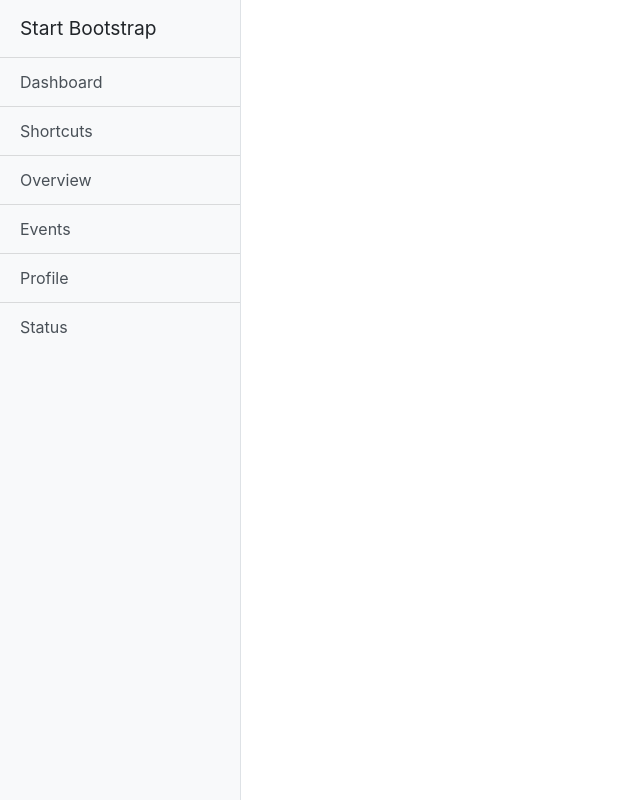
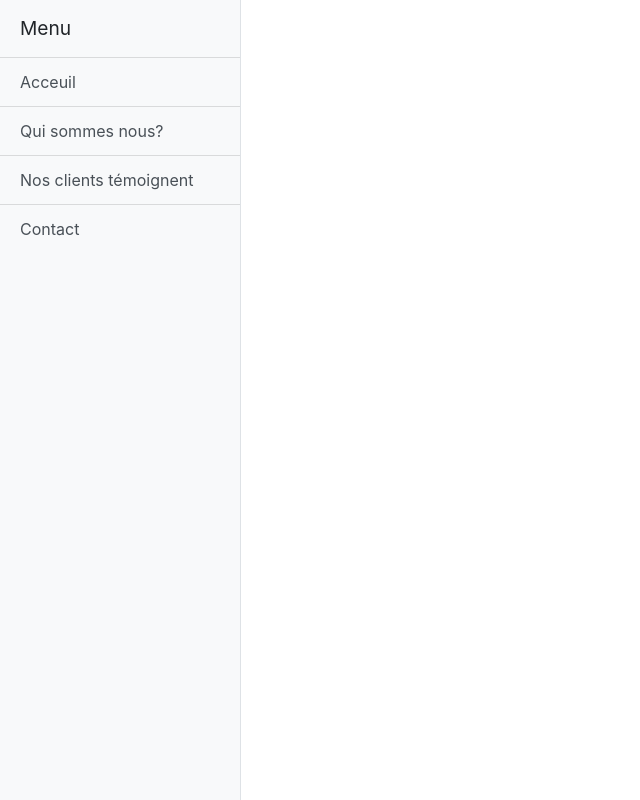
Before and after one commit to crzdieu/Projet-PHP, a PHP site: page / in a window 1280 px wide. Shown: the whole page, without its empty margins (0-640 px from the left). Run offline with PHP 8.4, Linux system fonts and the light colour scheme; some libraries are stand-ins or nearby versions.

Commit message:
initialisation de la sidebar

```diff
--- a/index.php
+++ b/index.php
@@ -12,14 +12,12 @@
     <div class="d-flex" id="wrapper">
       <!-- Sidebar -->
       <div class="bg-light border-right" id="sidebar-wrapper">
-        <div class="sidebar-heading">Start Bootstrap </div>
+        <div class="sidebar-heading">Menu</div>
         <div class="list-group list-group-flush">
-          <a href="#" class="list-group-item list-group-item-action bg-light">Dashboard</a>
-          <a href="#" class="list-group-item list-group-item-action bg-light">Shortcuts</a>
-          <a href="#" class="list-group-item list-group-item-action bg-light">Overview</a>
-          <a href="#" class="list-group-item list-group-item-action bg-light">Events</a>
-          <a href="#" class="list-group-item list-group-item-action bg-light">Profile</a>
-          <a href="#" class="list-group-item list-group-item-action bg-light">Status</a>
+          <a href="1.html" class="list-group-item list-group-item-action bg-light">Acceuil</a>
+          <a href="2.html" class="list-group-item list-group-item-action bg-light">Qui sommes nous?</a>
+          <a href="3.html" class="list-group-item list-group-item-action bg-light">Nos clients témoignent</a>
+          <a href="4.html" class="list-group-item list-group-item-action bg-light">Contact</a>
         </div>
       </div>
       <!-- /#sidebar-wrapper -->
```
